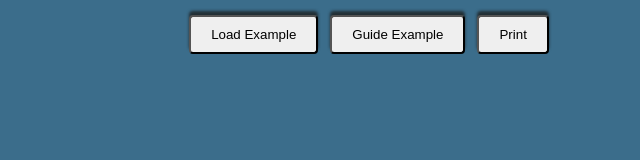
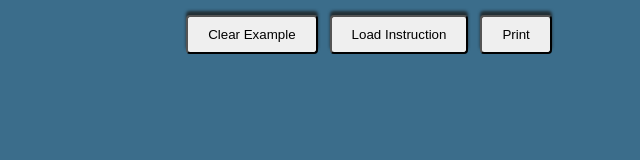
Before and after one commit to RahulPorel/Visiting-Card-Builder, a React (Vite) app: page / in a window 1280 px wide. Shown: the top 160 px of the page, without its empty margins (271-911 px from the left). Built offline with nearby package versions, Linux system fonts and the light colour scheme.

Commit message:
v2 stable

```diff
--- a/src/components/Card.jsx
+++ b/src/components/Card.jsx
@@ -30,14 +30,16 @@ export default function Card(props) {
     setLoadStaticData(true);
   };
 
+  // convert fucking code to pdf
   function genPDF() {
     const element = document.querySelector("#pdf");
     html2canvas(element).then((canvas) => {
       const pdf = new jsPDF();
       const imgData = canvas.toDataURL("image/png");
-      pdf.addImage(imgData, "PNG", 30, 100);
+      pdf.addImage(imgData, "PNG", 50, 55);
       pdf.save(`${props.form.name}-visting-card.pdf`);
     });
+    const printNaming = "Printing";
   }
 
   return (
@@ -148,11 +150,11 @@ export default function Card(props) {
 
       <div className="edit-button-ws">
         <button className="form--edit" onClick={handleStaticData}>
-          Load Example
+          {loadStaticData ? "Load Example" : "Clear Example"}
         </button>
 
         <button className="form--edit" onClick={handleGuideData}>
-          Guide Example
+          {!loadGuideData ? "Load Instruction" : "Clear Instruction"}
         </button>
         <button className="form--edit" onClick={genPDF}>
           Print
@@ -161,3 +163,7 @@ export default function Card(props) {
     </>
   );
 }
+
+// TODO:
+// 1 add color pallete
+// 2. add diffrent styles
```
